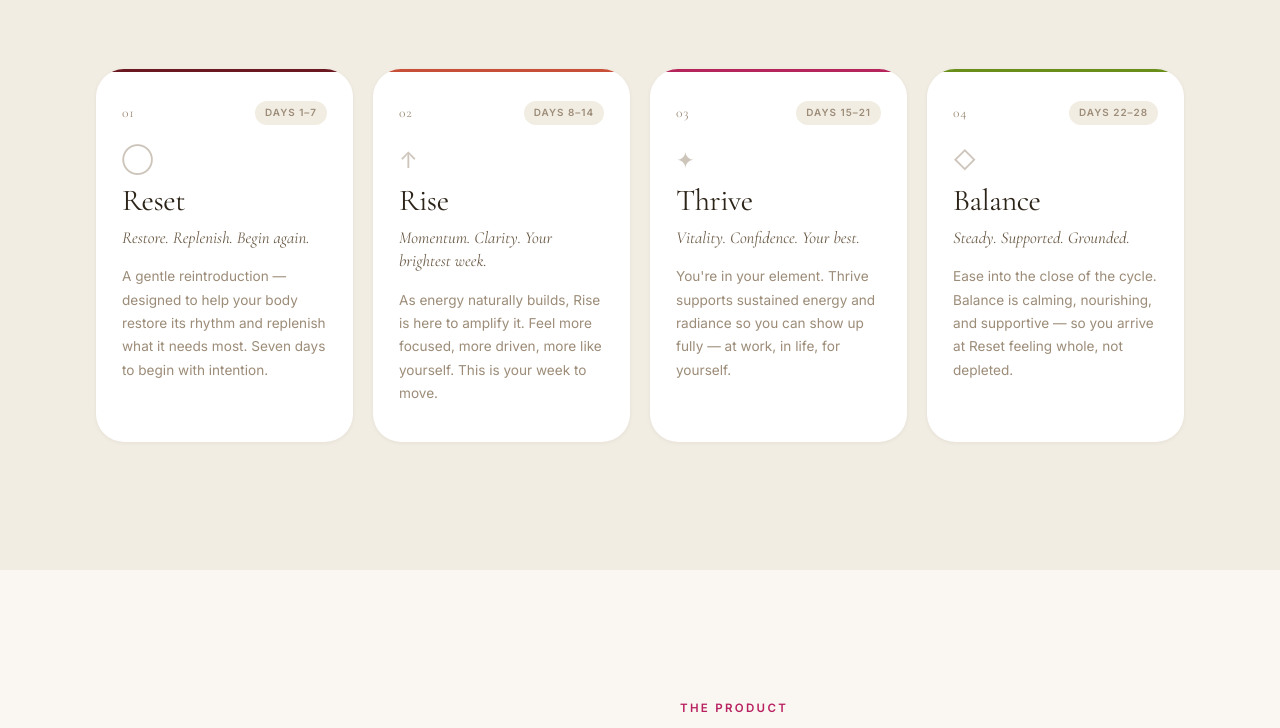
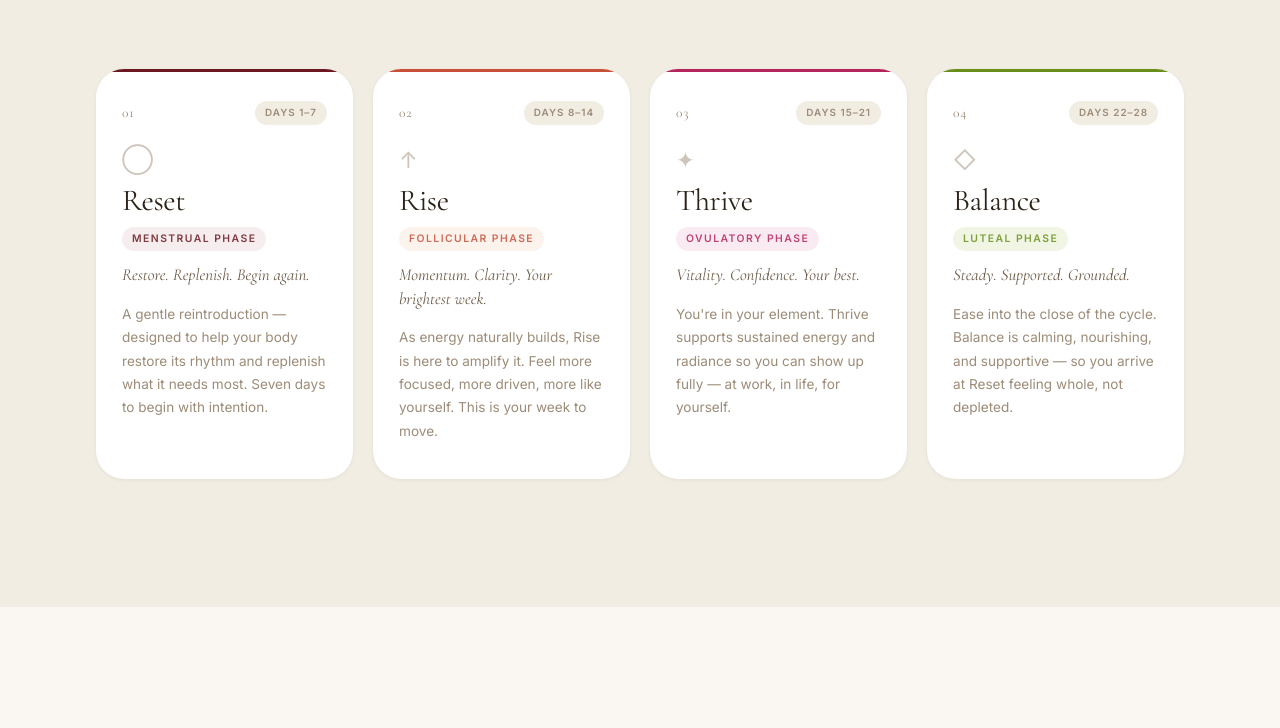
Before and after one commit to jackson552/Cycle-Website, a plain HTML site: page index.html in a window 1280 px wide. Shown: the part 1176-1904 px from the top of the page. Drawn offline with nearby package versions, Linux system fonts and the light colour scheme.

Commit message:
Remove logo image from nav, add hormonal phases to phase cards

```diff
--- a/css/styles.css
+++ b/css/styles.css
@@ -215,7 +215,6 @@ p { color: var(--text-2); line-height: 1.75; }
   font-weight: 400;
   letter-spacing: 0.1em;
   color: var(--text);
-  display: none;
 }
 
 /* Links */
@@ -711,8 +710,24 @@ p { color: var(--text-2); line-height: 1.75; }
 .phase-card__name {
   font-size: 1.9rem;
   color: var(--text);
-  margin-bottom: 8px;
+  margin-bottom: 6px;
 }
+
+.phase-card__hormone {
+  display: inline-block;
+  font-size: 0.65rem;
+  font-weight: 600;
+  letter-spacing: 0.14em;
+  text-transform: uppercase;
+  padding: 4px 10px;
+  border-radius: var(--r-pill);
+  margin-bottom: 12px;
+  opacity: 0.85;
+}
+.phase-card[data-phase="reset"]   .phase-card__hormone { background: var(--reset-bg);   color: var(--reset-fg);   }
+.phase-card[data-phase="rise"]    .phase-card__hormone { background: var(--rise-bg);    color: var(--rise-fg);    }
+.phase-card[data-phase="thrive"]  .phase-card__hormone { background: var(--thrive-bg);  color: var(--thrive-fg);  }
+.phase-card[data-phase="balance"] .phase-card__hormone { background: var(--balance-bg); color: var(--balance-fg); }
 
 .phase-card__benefit {
   font-family: var(--serif);
--- a/index.html
+++ b/index.html
@@ -20,7 +20,7 @@
   <nav class="nav" id="nav">
     <div class="nav__container">
       <a href="#" class="nav__logo">
-        <img src="assets/Logo.png" alt="Cycle" class="nav__logo-img">
+        <span class="nav__logo-wordmark">Cycle</span>
       </a>
       <ul class="nav__links">
         <li><a href="#how-it-works">The Ritual</a></li>
@@ -128,6 +128,7 @@
             </div>
             <div class="phase-card__glyph">◯</div>
             <h3 class="phase-card__name">Reset</h3>
+            <span class="phase-card__hormone">Menstrual Phase</span>
             <p class="phase-card__benefit">Restore. Replenish. Begin again.</p>
             <p class="phase-card__desc">
               A gentle reintroduction — designed to help your body restore its rhythm
@@ -142,6 +143,7 @@
             </div>
             <div class="phase-card__glyph">↑</div>
             <h3 class="phase-card__name">Rise</h3>
+            <span class="phase-card__hormone">Follicular Phase</span>
             <p class="phase-card__benefit">Momentum. Clarity. Your brightest week.</p>
             <p class="phase-card__desc">
               As energy naturally builds, Rise is here to amplify it. Feel more focused,
@@ -156,6 +158,7 @@
             </div>
             <div class="phase-card__glyph">✦</div>
             <h3 class="phase-card__name">Thrive</h3>
+            <span class="phase-card__hormone">Ovulatory Phase</span>
             <p class="phase-card__benefit">Vitality. Confidence. Your best.</p>
             <p class="phase-card__desc">
               You're in your element. Thrive supports sustained energy and radiance so
@@ -170,6 +173,7 @@
             </div>
             <div class="phase-card__glyph">◇</div>
             <h3 class="phase-card__name">Balance</h3>
+            <span class="phase-card__hormone">Luteal Phase</span>
             <p class="phase-card__benefit">Steady. Supported. Grounded.</p>
             <p class="phase-card__desc">
               Ease into the close of the cycle. Balance is calming, nourishing, and
```
